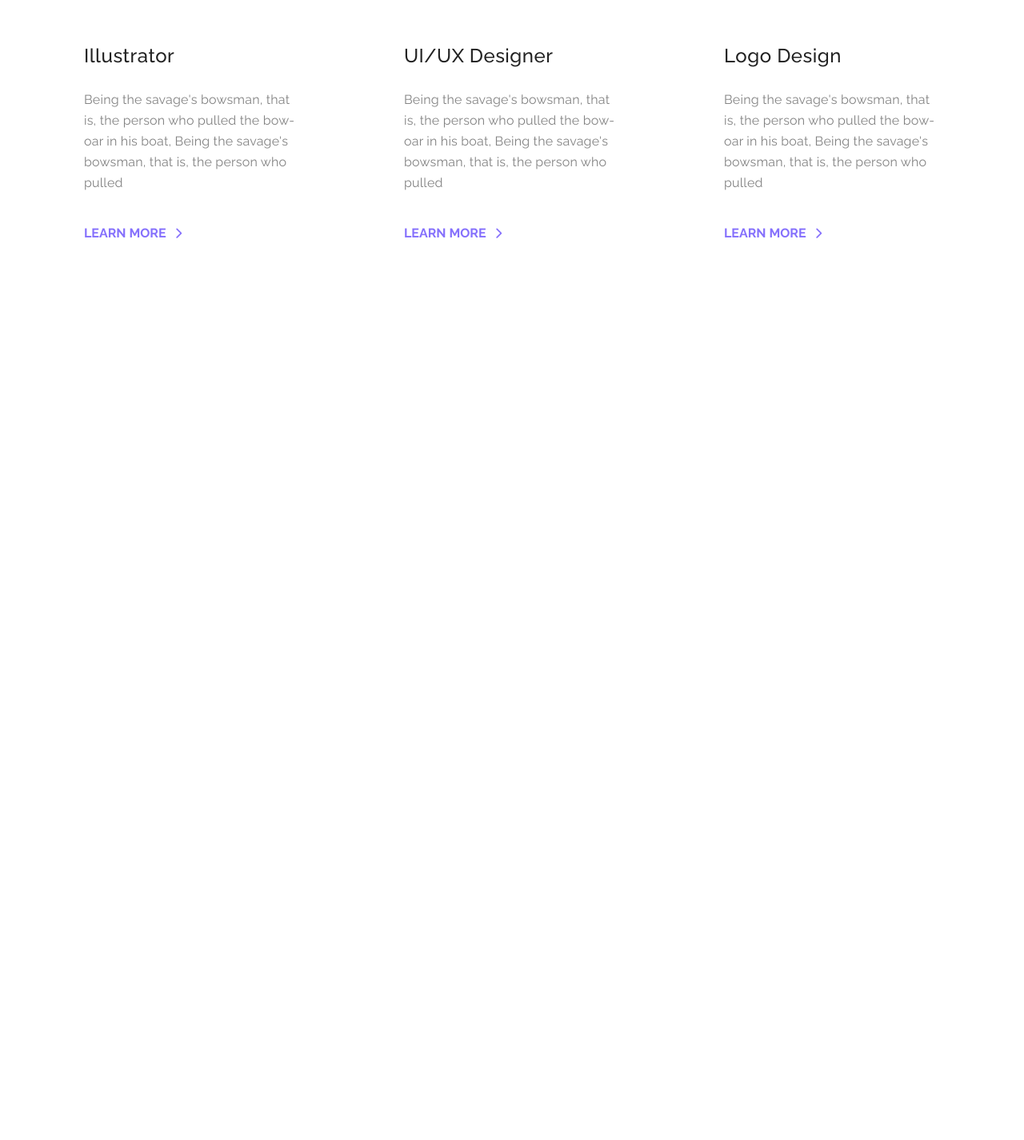
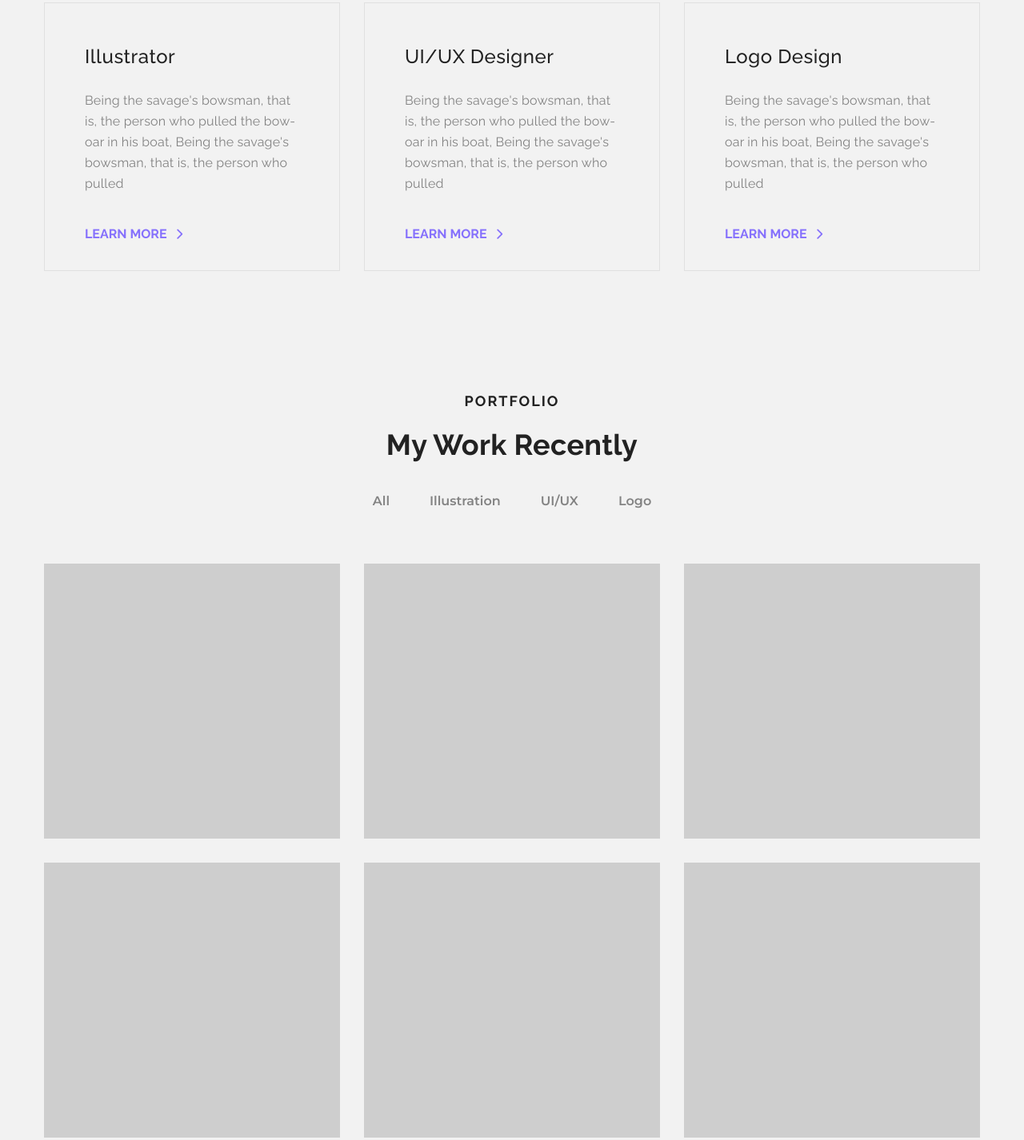
Before and after one commit to ajoy-code-dreamer/personal-portfolio-2, a plain HTML site: page index.html in a window 1280 px wide. Shown: the part 1854-3280 px from the top of the page at 80% size. Before the commit the page ends 2191 px from the top, so only its background shows below. Drawn offline with Linux system fonts and the light colour scheme.

Commit message:
added portfolio section design

```diff
--- a/css/style.css
+++ b/css/style.css
@@ -87,7 +87,23 @@ img {
 .common_btn:hover .btn_icon {
   margin-left: 27px;
 }
-
+.common_section_sub_heading,
+.common_section_heading {
+  color: var(--primary-text-clr);
+  font-family: var(--raleway-font);
+  font-weight: var(--bold-weight);
+}
+.common_section_sub_heading {
+  font-size: 18px;
+  line-height: 26px;
+  letter-spacing: 2px;
+  text-transform: uppercase;
+}
+.common_section_heading {
+  font-size: 36px;
+  line-height: normal;
+  letter-spacing: 0.3px;
+}
 /* ============= common css end here ================ */
 
 /* ================ navbar css start here ================= */
@@ -324,26 +340,14 @@ nav {
 /* =============== skills section css start here ================= */
 #skills {
   padding-top: 150px;
-  border-color: #fcfcff;
+  background-color: #f2f2f2;
 }
 .skills_section_heading_wrapper {
-  color: var(--primary-text-clr);
+  margin-bottom: 70px;
   text-align: center;
-  font-family: var(--raleway-font);
-  font-weight: var(--bold-weight);
-  margin-bottom: 70px;
 }
 .skills_section_sub_heading {
-  font-size: 18px;
-  line-height: 26px;
-  letter-spacing: 2px;
-  text-transform: uppercase;
   margin-bottom: 20px;
-}
-.skills_section_heading {
-  font-size: 36px;
-  line-height: normal;
-  letter-spacing: 0.3px;
 }
 .skills_item_wrapper {
   display: grid;
@@ -361,6 +365,7 @@ nav {
   -moz-transition: var(--transition);
   -ms-transition: var(--transition);
   -o-transition: var(--transition);
+  border: 1px solid rgba(71, 71, 71, 0.1);
 }
 .skills_item_heading {
   color: var(--primary-text-clr);
@@ -392,6 +397,7 @@ nav {
 }
 .skills_item:hover {
   background-color: var(--primary-bg-clr);
+  box-shadow: 0px 30px 25px 0px rgba(0, 0, 0, 0.1);
 }
 .skills_item:hover .skills_item_heading,
 .skills_item:hover .skills_item_details,
@@ -399,6 +405,58 @@ nav {
   color: var(--white-clr);
 }
 /* =============== skills section css end here ================= */
+
+/* =============== portfolio section css start here ================= */
+#portfolio {
+  padding-top: 150px;
+  background-color: #f2f2f2;
+}
+.portfolio_section_hading_wrapper {
+  text-align: center;
+}
+.common_section_sub_heading {
+  margin-bottom: 20px;
+}
+.portfolio_section_heading {
+  margin-bottom: 40px;
+}
+.portfolio_item_list_wrapper {
+  display: grid;
+  grid-template-columns: repeat(4, auto);
+  justify-content: center;
+  gap: 50px;
+  align-items: center;
+  margin-bottom: 69px;
+}
+.portfolio_item_list_wrapper li {
+  color: var(--secondary-text-clr);
+  font-family: var(--montserrat-font);
+  font-size: 16px;
+  font-weight: var(--semi-bold-weight);
+  line-height: normal;
+  transition: var(--transition);
+  -webkit-transition: var(--transition);
+  -moz-transition: var(--transition);
+  -ms-transition: var(--transition);
+  -o-transition: var(--transition);
+  cursor: pointer;
+}
+.portfolio_item_list_wrapper li:hover {
+  color: #8671fc;
+}
+.portfolio_item_wrapper {
+  display: grid;
+  grid-template: repeat(3, auto) / repeat(3, auto);
+  gap: 30px;
+  align-items: center;
+  justify-content: center;
+}
+.portfolio_item {
+  width: 370px;
+  height: 344px;
+  background-color: #cecece;
+}
+/* =============== portfolio section css end here ================= */
 
 /* =============== section css start here ================= */
 /* =============== section css end here ================= */
@@ -411,6 +469,3 @@ nav {
 
 /* =============== section css start here ================= */
 /* =============== section css end here ================= */
-
-/* =============== section css start here ================= */
-/* =============== section css end here ================= */
--- a/index.html
+++ b/index.html
@@ -116,8 +116,12 @@
       <div class="container">
         <div class="skills_section_wrapper">
           <div class="skills_section_heading_wrapper">
-            <h2 class="skills_section_sub_heading">Skills</h2>
-            <h3 class="skills_section_heading">What Can I Do</h3>
+            <h2 class="skills_section_sub_heading common_section_sub_heading">
+              Skills
+            </h2>
+            <h3 class="skills_section_heading common_section_heading">
+              What Can I Do
+            </h3>
           </div>
           <div class="skills_item_wrapper">
             <div class="skills_item">
@@ -159,8 +163,34 @@
     </section>
     <!-- ==================== skills section end here ====================== -->
 
-    <!-- ==================== section start here ====================== -->
-    <!-- ==================== section end here ====================== -->
+    <!-- ==================== portfolio section start here ====================== -->
+    <section id="portfolio">
+      <div class="container">
+        <div class="portfolio_section_hading_wrapper">
+          <h2 class="portfolio_section_sub_heading common_section_sub_heading">
+            Portfolio
+          </h2>
+          <h3 class="portfolio_section_heading common_section_heading">
+            My Work Recently
+          </h3>
+          <ul class="portfolio_item_list_wrapper">
+            <li>All</li>
+            <li>Illustration</li>
+            <li>UI/UX</li>
+            <li>Logo</li>
+          </ul>
+        </div>
+        <div class="portfolio_item_wrapper">
+          <div class="portfolio_item"></div>
+          <div class="portfolio_item"></div>
+          <div class="portfolio_item"></div>
+          <div class="portfolio_item"></div>
+          <div class="portfolio_item"></div>
+          <div class="portfolio_item"></div>
+        </div>
+      </div>
+    </section>
+    <!-- ==================== portfolio section end here ====================== -->
 
     <!-- ==================== section start here ====================== -->
     <!-- ==================== section end here ====================== -->
```
